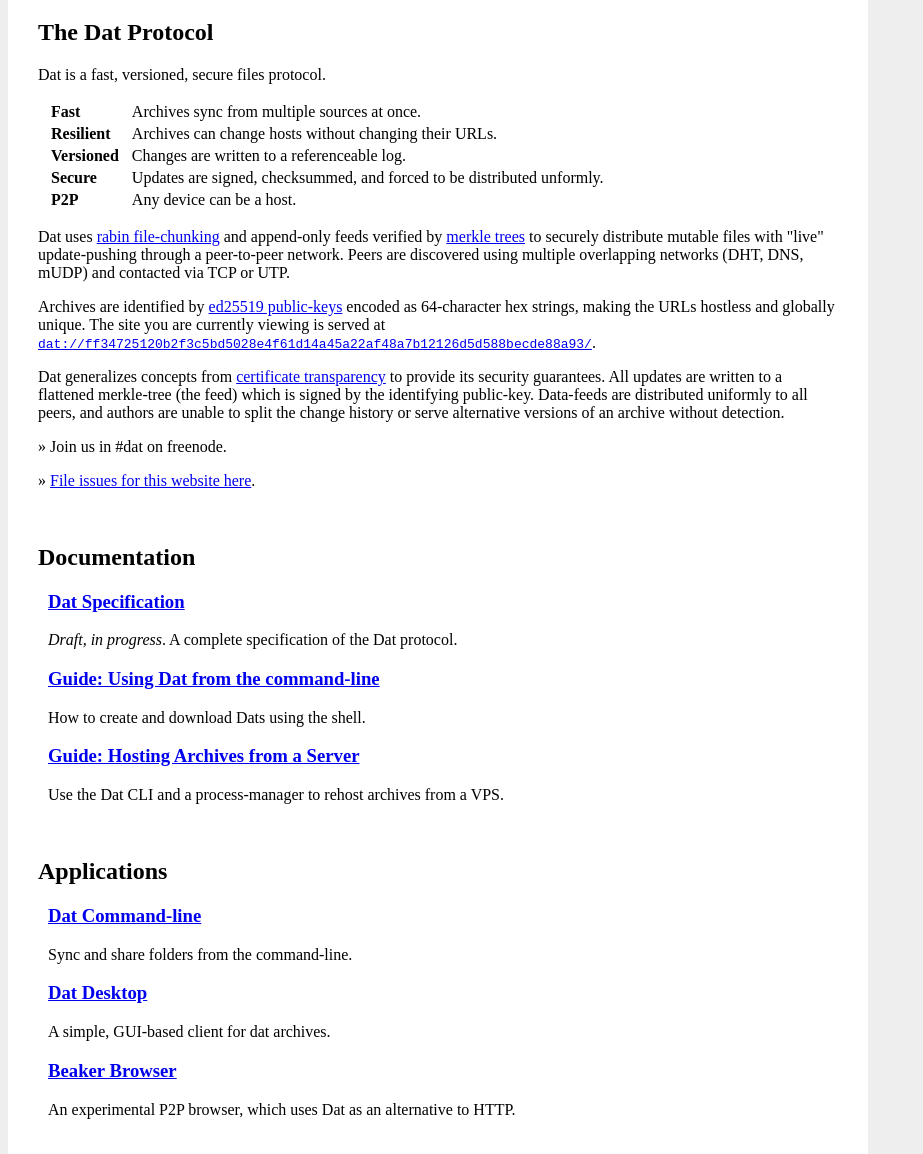
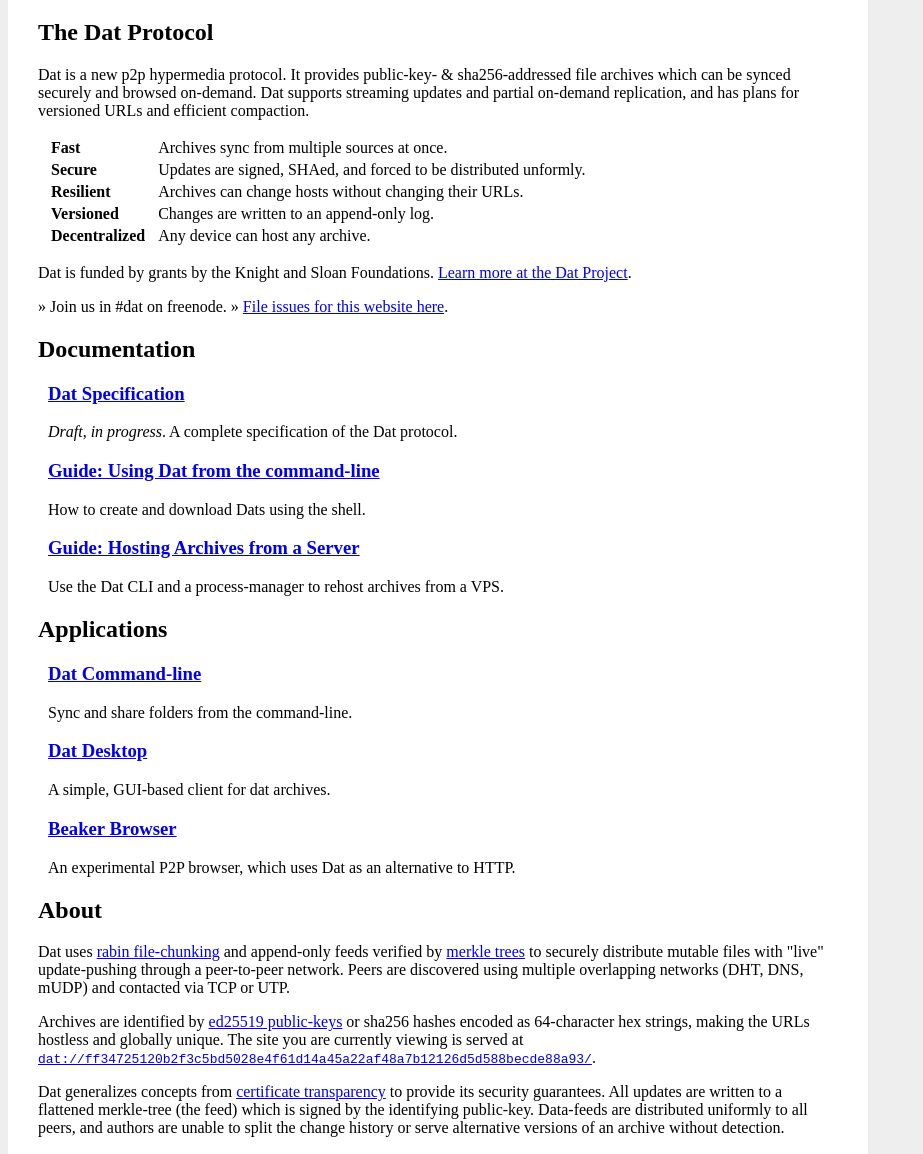
Before and after one commit to dat-ecosystem-archive/datprotocol.org, a plain HTML site: page index.html in a window 1280 px wide. Shown: the part 79-1233 px from the top of the page, without its empty margins (0-923 px from the left). Drawn offline with Linux system fonts and the light colour scheme.

Commit message:
Reorganize the frontpage, add datproject link

```diff
--- a/index.html
+++ b/index.html
@@ -8,34 +8,18 @@
     <div class="content">
       <h1>Decentralized Archive Transport</h1>
       <h2>The Dat Protocol</h2>
-      <p>Dat is a fast, versioned, secure files protocol.</p>
+      <p>Dat is a new p2p hypermedia protocol. It provides public-key- &amp; sha256-addressed file archives which can be synced securely and browsed on-demand. Dat supports streaming updates and partial on-demand replication, and has plans for versioned URLs and efficient compaction.</p>
       <table>
         <tr><th>Fast</th><td>Archives sync from multiple sources at once.</td></tr>
+        <tr><th>Secure</th><td>Updates are signed, SHAed, and forced to be distributed unformly.</td></tr>
         <tr><th>Resilient</th><td>Archives can change hosts without changing their URLs.</td></tr>
-        <tr><th>Versioned</th><td>Changes are written to a referenceable log.</td></tr>
-        <tr><th>Secure</th><td>Updates are signed, checksummed, and forced to be distributed unformly.</td></tr>
-        <tr><th>P2P</th><td>Any device can be a host.</td></tr>
+        <tr><th>Versioned</th><td>Changes are written to an append-only log.</td></tr>
+        <tr><th>Decentralized</th><td>Any device can host any archive.</td></tr>
       </table>
-      <p>
-        Dat uses <a href="https://en.wikipedia.org/wiki/Rabin_fingerprint">rabin file-chunking<a/> and append-only feeds verified by <a href="https://en.wikipedia.org/wiki/Merkle_tree">merkle trees</a> to securely distribute mutable files with "live" update-pushing through a peer-to-peer network.
-        Peers are discovered using multiple overlapping networks (DHT, DNS, mUDP) and contacted via TCP or UTP.
-      </p>
-      <p>
-        Archives are identified by <a href="https://ed25519.cr.yp.to/">ed25519 public-keys</a> encoded as 64-character hex strings, making the URLs hostless and globally unique.
-        The site you are currently viewing is served at <a href="dat://ff34725120b2f3c5bd5028e4f61d14a45a22af48a7b12126d5d588becde88a93/"><code>dat://ff34725120b2f3c5bd5028e4f61d14a45a22af48a7b12126d5d588becde88a93/</code></a>.
-      </p>
-      <p>
-        Dat generalizes concepts from <a href="https://www.certificate-transparency.org/">certificate transparency</a> to provide its security guarantees.
-        All updates are written to a flattened merkle-tree (the feed) which is signed by the identifying public-key.
-        Data-feeds are distributed uniformly to all peers, and authors are unable to split the change history or serve alternative versions of an archive without detection.
-      </p>
-      <p>&raquo; Join us in #dat on freenode.</p>
-      <p>&raquo; <a href="https://github.com/datprotocol/website/issues">File issues for this website here</a>.</p>
-
-      <br>
+      <p>Dat is funded by grants by the Knight and Sloan Foundations. <a href="https://datproject.org">Learn more at the Dat Project</a>.</p>
+      <p>&raquo; Join us in #dat on freenode. &raquo; <a href="https://github.com/datprotocol/website/issues">File issues for this website here</a>.</p>
 
       <h2>Documentation</h2>
-
       <section>
         <h3><a href="/spec.html">Dat Specification</a></h3>
         <p><em>Draft, in progress</em>. A complete specification of the Dat protocol.</p>
@@ -47,10 +31,7 @@
         <p>Use the Dat CLI and a process-manager to rehost archives from a VPS.</p>
       </section>
 
-      <br>
-
       <h2>Applications</h2>
-
       <section>
         <h3><a href="https://github.com/datproject/dat">Dat Command-line</a></h3>
         <p>Sync and share folders from the command-line.</p>
@@ -62,7 +43,22 @@
         <p>An experimental P2P browser, which uses Dat as an alternative to HTTP.</p>
       </section>
 
-      <br>
+      <h2>About</h2>
+      <div>
+        <p>
+          Dat uses <a href="https://en.wikipedia.org/wiki/Rabin_fingerprint">rabin file-chunking<a/> and append-only feeds verified by <a href="https://en.wikipedia.org/wiki/Merkle_tree">merkle trees</a> to securely distribute mutable files with "live" update-pushing through a peer-to-peer network.
+          Peers are discovered using multiple overlapping networks (DHT, DNS, mUDP) and contacted via TCP or UTP.
+        </p>
+        <p>
+          Archives are identified by <a href="https://ed25519.cr.yp.to/">ed25519 public-keys</a> or sha256 hashes encoded as 64-character hex strings, making the URLs hostless and globally unique.
+          The site you are currently viewing is served at <a href="dat://ff34725120b2f3c5bd5028e4f61d14a45a22af48a7b12126d5d588becde88a93/"><code>dat://ff34725120b2f3c5bd5028e4f61d14a45a22af48a7b12126d5d588becde88a93/</code></a>.
+        </p>
+        <p>
+          Dat generalizes concepts from <a href="https://www.certificate-transparency.org/">certificate transparency</a> to provide its security guarantees.
+          All updates are written to a flattened merkle-tree (the feed) which is signed by the identifying public-key.
+          Data-feeds are distributed uniformly to all peers, and authors are unable to split the change history or serve alternative versions of an archive without detection.
+        </p>
+      </div>
 
       <h2>Modules</h2>
       <p>Dat is authored in Javascript, and is split into reusable, self-contained modules. The main modules are:</p>
```
